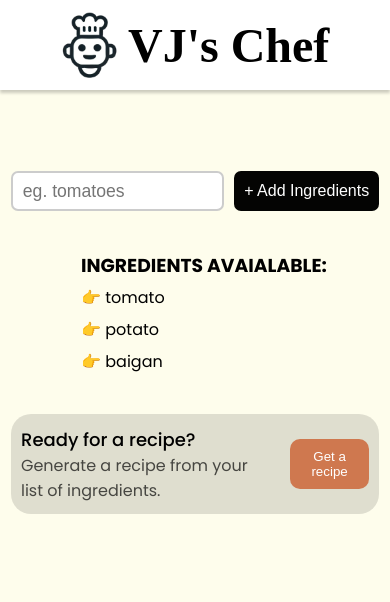
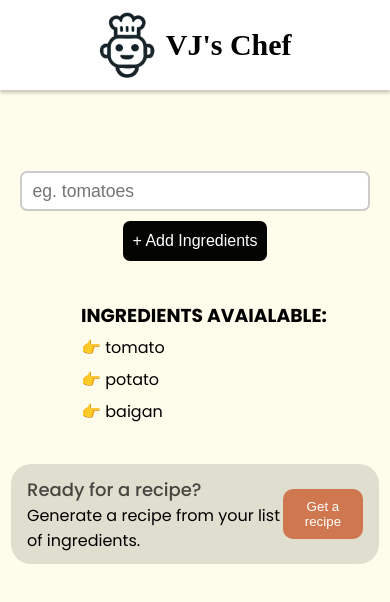
Before and after one commit to vjaykrsna/vjs-chef, a React (Vite) app: page / in a window 390 px wide. Shown: the top 602 px of the page. Built offline with nearby package versions, Linux system fonts and the light colour scheme.

Commit message:
improved responsiveness

```diff
--- /dev/null
+++ b/src/components/RecipeSection.css
@@ -0,0 +1,85 @@
+/* Markdown Recipe Section */
+.recipe-section-container {
+    margin: 2.5rem 1.25rem;
+    padding: 1.25rem;
+    background-color: #ffffff;
+    border-radius: 1.25rem;
+    box-shadow: 0 0.125rem 0.3125rem rgba(0, 0, 0, 0.1);
+    line-height: 1.6;
+    font-family: "Poppins", sans-serif;
+}
+
+.recipe-section-container h1,
+.recipe-section-container h2,
+.recipe-section-container h3,
+.recipe-section-container h4,
+.recipe-section-container h5,
+.recipe-section-container h6 {
+    font-family: cursive;
+    margin-top: 1.5em;
+    margin-bottom: 0.5em;
+    color: #040403;
+}
+
+.recipe-section-container h1 {
+    font-size: 2em;
+}
+
+.recipe-section-container h2 {
+    font-size: 1.75em;
+}
+
+.recipe-section-container h3 {
+    font-size: 1.5em;
+}
+
+.recipe-section-container h4 {
+    font-size: 1.25em;
+}
+
+.recipe-section-container p {
+    margin-bottom: 1em;
+}
+
+.recipe-section-container ul,
+.recipe-section-container ol {
+    margin-left: 1.25rem;
+    margin-bottom: 1em;
+}
+
+.recipe-section-container li {
+    margin-bottom: 0.5em;
+}
+
+.recipe-section-container code {
+    background-color: #f0f0f0;
+    padding: 0.125rem 0.25rem;
+    border-radius: 0.25rem;
+    font-family: "Courier New", Courier, monospace;
+    font-size: 0.9em;
+}
+
+.recipe-section-container pre {
+    background-color: #040403;
+    color: white;
+    padding: 0.9375rem;
+    border-radius: 0.4375rem;
+    overflow-x: auto;
+    margin-bottom: 1em;
+}
+
+.recipe-section-container pre code {
+    background-color: transparent;
+    color: white;
+    padding: 0;
+    border-radius: 0;
+}
+
+.recipe-section-container a {
+    color: #cf784f;
+    text-decoration: none;
+}
+
+.recipe-section-container a:hover {
+    text-decoration: underline;
+}
--- a/src/components/RecipeSection.jsx
+++ b/src/components/RecipeSection.jsx
@@ -1,4 +1,5 @@
 import Markdown from "react-markdown";
+import "./RecipeSection.css";
 
 export default function RecipeSection(props) {
     return (
--- a/src/index.css
+++ b/src/index.css
@@ -8,6 +8,7 @@ body {
     background-color: #fefdec;
     min-width: 350px;
     font-family: "Poppins", sans-serif;
+    font-size: 1rem;
 }
 
 header {
@@ -17,72 +18,74 @@ header {
     display: flex;
     justify-content: center;
     align-items: center;
-    padding: 10px;
-    gap: 10px;
-    box-shadow: 0 3px 3px rgba(0, 0, 0, 0.2);
+    padding: 0.625rem;
+    gap: 0.625rem;
+    box-shadow: 0 0.1875rem 0.1875rem rgba(0, 0, 0, 0.2);
     background-color: #ffffff;
 }
 
-header > img {
-    height: 70px;
+header>img {
+    height: 4.375rem;
 }
 
-header > h1 {
+header>h1 {
     font-family: cursive;
-    font-size: 3rem;
+    font-size: 1.875rem;
 }
 
 main {
-    max-width: 600px;
-    margin: 90px auto 0 auto;
-    border: 0.1px solid transparent;
+    max-width: 37.5rem;
+    margin: 5.625rem auto 0 auto;
+    border: 0.00625rem solid transparent;
 }
 
 .add-ingred-form {
     display: flex;
     justify-content: center;
-    margin: 80px 0 40px 0;
-    height: 40px;
-    gap: 10px;
+    margin: 5rem 0 2.5rem 0;
+    /* height: 2.5rem; */
+    gap: 0.625rem;
 }
 
-.add-ingred-form > input {
-    border: 2px solid rgba(0, 0, 0, 0.2);
-    border-radius: 7px;
+.add-ingred-form>input {
+    border: 0.125rem solid rgba(0, 0, 0, 0.2);
+    border-radius: 0.4375rem;
+    height: 2.5rem;
     width: 55%;
-    padding-left: 10px;
+    padding-left: 0.625rem;
     font-size: 1.1rem;
 }
 
-.add-ingred-form > input:focus {
+.add-ingred-form>input:focus {
     outline: none;
-    border: 2px solid rgba(0, 0, 0, 0.5);
+    border: 0.125rem solid rgba(0, 0, 0, 0.5);
 }
 
-.add-ingred-form > button {
+.add-ingred-form>button {
     background-color: #040403;
     color: white;
-    font-size: medium;
+    height: 2.5rem;
+    font-size: 1rem;
     border: 0;
-    border-radius: 7px;
-    padding: 0 10px;
+    border-radius: 0.4375rem;
+    padding: 0 0.625rem;
 }
 
 .add-ingred-error {
     color: red;
     font-size: 0.8em;
-    margin-top: 5px;
+    margin-top: 0.3125rem;
     text-align: center;
     width: 100%;
 }
 
 #ingred-list-container {
-    padding-left: 80px;
+    padding-left: 5rem;
 }
 
 #ingred-list-heading {
     text-transform: uppercase;
-    margin-bottom: 5px;
+    margin-bottom: 0.3125rem;
 }
 
 #ingred-list {
@@ -90,7 +93,7 @@ main {
 }
 
 #ingred-list li {
-    margin-bottom: 7px;
+    margin-bottom: 0.4375rem;
 }
 
 #ingred-list li::before {
@@ -98,41 +101,38 @@ main {
 }
 
 #create-recipe-container {
-    margin: 40px 10px;
-    padding: 0px 10px;
+    margin: 2.5rem 0.625rem;
+    padding: 0rem 0.625rem;
     display: flex;
-    height: 100px;
+    min-height: 6.25rem;
     justify-content: center;
     align-items: center;
-    gap: 20px;
+    gap: 1.25rem;
     background-color: #0000001f;
-    border-radius: 20px;
+    border-radius: 1.25rem;
 }
 
 #create-recipe-large-text {
-    font-size: large;
+    font-size: 1.125rem;
     font-weight: 500;
-}
-
-#create-recipe-large-text + p {
-    color: #000000af;
+    color: #000000af
 }
 
 .create-recipe-button {
     border: 0;
-    border-radius: 10px;
-    padding: 10px 15px;
+    border-radius: 0.625rem;
+    padding: 0.625rem 0.9375rem;
     background-color: #cf784f;
     color: white;
 }
 
 .loading {
     display: inline-block;
-    height: 25px;
+    height: 1.5625rem;
     aspect-ratio: 1/1;
     border-radius: 50%;
-    border: 4px solid #000000;
-    border-right: 4px solid #0000005f;
+    border: 0.25rem solid #000000;
+    border-right: 0.25rem solid #0000005f;
     animation: spin 1s linear infinite;
 }
 
@@ -146,16 +146,17 @@ main {
     display: flex;
     justify-content: center;
     align-items: center;
-    gap: 10px;
-    margin-top: 20px;
+    gap: 0.625rem;
+    margin-top: 1.25rem;
 }
 
-.loading-message{
+.loading-message {
     font-size: 1.5rem;
 }
+
 .error-message {
     text-align: center;
-    margin-top: 20px;
+    margin-top: 1.25rem;
     font-size: 1.1em;
 }
 
@@ -165,90 +166,27 @@ main {
 
 .info-message {
     text-align: center;
-    margin-top: 20px;
+    margin-top: 1.25rem;
     font-size: 1.1em;
     color: #555;
 }
 
-/* Markdown Recipe Section */
-.recipe-section-container {
-    margin: 40px 20px;
-    padding: 20px;
-    background-color: #ffffff;
-    border-radius: 20px;
-    box-shadow: 0 2px 5px rgba(0, 0, 0, 0.1);
-    line-height: 1.6;
-    font-family: "Poppins", sans-serif;
+@media (max-width: 450px) {
+    .add-ingred-form {
+        flex-wrap: wrap;
     }
 
-.recipe-section-container h1,
-.recipe-section-container h2,
-.recipe-section-container h3,
-.recipe-section-container h4,
-.recipe-section-container h5,
-.recipe-section-container h6 {
-    font-family: cursive;
-    margin-top: 1.5em;
-    margin-bottom: 0.5em;
-    color: #040403;
+    .add-ingred-form input {
+        width: 90%;
     }
 
-.recipe-section-container h1 {
-    font-size: 2em;
-}
-.recipe-section-container h2 {
-    font-size: 1.75em;
-}
-.recipe-section-container h3 {
-    font-size: 1.5em;
-}
-.recipe-section-container h4 {
-    font-size: 1.25em;
+    .add-ingred-form button {
+        margin-left: 0 auto;
     }
 
-.recipe-section-container p {
-    margin-bottom: 1em;
+    #create-recipe-container {
+        margin: 2.5rem 0.625rem;
+        padding: 0.5rem 1rem;
+        gap: 0rem;
     }
-
-.recipe-section-container ul,
-.recipe-section-container ol {
-    margin-left: 20px;
-    margin-bottom: 1em;
 }
-
-.recipe-section-container li {
-    margin-bottom: 0.5em;
-}
-
-.recipe-section-container code {
-    background-color: #f0f0f0;
-    padding: 2px 4px;
-    border-radius: 4px;
-    font-family: "Courier New", Courier, monospace;
-    font-size: 0.9em;
-}
-
-.recipe-section-container pre {
-    background-color: #040403;
-    color: white;
-    padding: 15px;
-    border-radius: 7px;
-    overflow-x: auto;
-    margin-bottom: 1em;
-}
-
-.recipe-section-container pre code {
-    background-color: transparent;
-    color: white;
-    padding: 0;
-    border-radius: 0;
-}
-
-.recipe-section-container a {
-    color: #cf784f;
-    text-decoration: none;
-}
-
-.recipe-section-container a:hover {
-    text-decoration: underline;
-}
```
Lines whose indentation alone changed are shown as unchanged.
